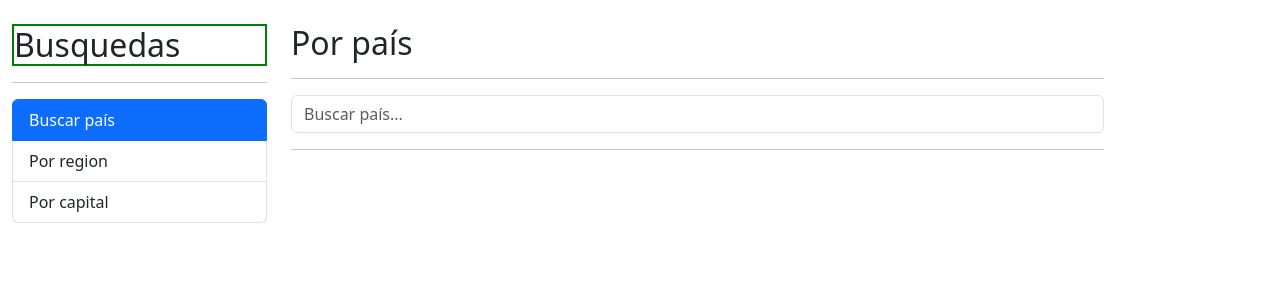
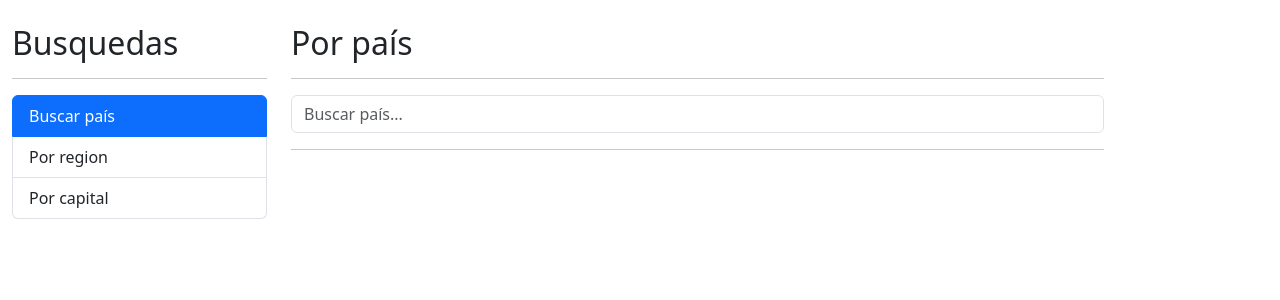
Before and after one commit to Sebastian-RP/03-paisesApp, an Angular app: page / in a window 1280 px wide. Shown: the top 300 px of the page. Built offline with nearby package versions, Linux system fonts and the light colour scheme.

Commit message:
agrego css

```diff
--- a/src/app/shared/sidebar/sidebar.component.scss
+++ b/src/app/shared/sidebar/sidebar.component.scss
@@ -1,5 +1,5 @@
 .busqueda {
-    border: 2px solid green;
+    // border: 2px solid green;
 }
 
 li {
```
